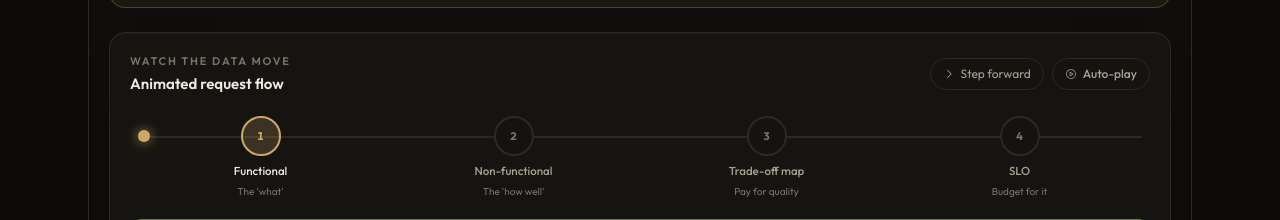
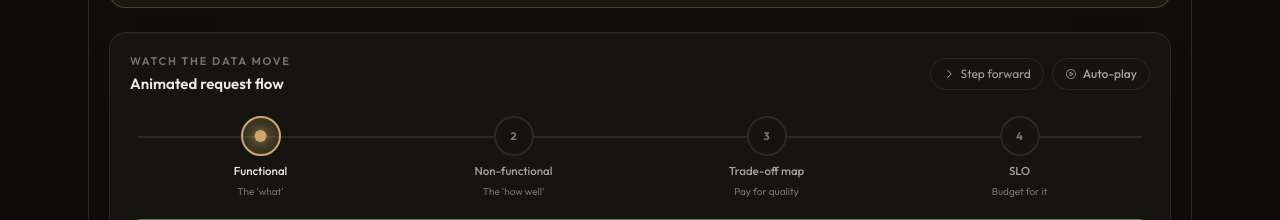
Before and after one commit to Varun9490/SysCraft, a Next.js app: page /learn in a window 1280 px wide. Shown: the part 1640-1860 px from the top of the page. Built offline with nearby package versions, Linux system fonts and the light colour scheme; what zundo would draw is missing.

Commit message:
fix: animated request flow packet now tracks active step center

```diff
--- a/src/components/path/LessonBlogViewer.tsx
+++ b/src/components/path/LessonBlogViewer.tsx
@@ -1,7 +1,7 @@
 'use client';
 
 import Link from "next/link";
-import { useEffect, useMemo, useState } from "react";
+import { useEffect, useMemo, useRef, useState } from "react";
 import { useRouter } from "next/navigation";
 import { AnimatePresence, motion } from "framer-motion";
 import {
@@ -74,6 +74,10 @@ export function LessonBlogViewer({
   const [stageIndex, setStageIndex] = useState(0);
   const [quizChoice, setQuizChoice] = useState<number | null>(null);
   const [quizRevealed, setQuizRevealed] = useState(false);
+  const [packetX, setPacketX] = useState(0);
+
+  const trackRef = useRef<HTMLDivElement>(null);
+  const stepRefs = useRef<(HTMLButtonElement | null)[]>([]);
 
   // Reset per-lesson interactive state whenever the blog changes.
   useEffect(() => {
@@ -127,7 +131,24 @@ export function LessonBlogViewer({
 
   const stepForward = () => setActiveStep((prev) => (prev + 1) % flowLen);
 
-  const packetLeft = flowLen > 1 ? (activeStep / (flowLen - 1)) * 100 : 0;
+  // Measure the active step's button centre so the packet dot travels to the
+  // exact node instead of a guessed percentage (which drifted off-track).
+  useEffect(() => {
+    const measure = () => {
+      const container = trackRef.current;
+      const btn = stepRefs.current[activeStep];
+      if (!container || !btn) return;
+      setPacketX(btn.offsetLeft + btn.offsetWidth / 2 - 6);
+    };
+    measure();
+    const ro = new ResizeObserver(measure);
+    if (trackRef.current) ro.observe(trackRef.current);
+    window.addEventListener("resize", measure);
+    return () => {
+      ro.disconnect();
+      window.removeEventListener("resize", measure);
+    };
+  }, [activeStep, flowLen]);
 
   return (
     <div className="flex flex-col gap-6">
@@ -254,12 +275,12 @@ export function LessonBlogViewer({
         </div>
 
         {/* Track + packet */}
-        <div className="relative mt-5 px-2">
+        <div ref={trackRef} className="relative mt-5 px-2">
           <div className="absolute left-2 right-2 top-5 h-0.5 bg-line" />
           <motion.div
-            className="absolute top-3.5 h-3 w-3 rounded-full bg-brass shadow-[0_0_12px_rgba(205,168,106,0.8)]"
-            animate={{ left: `calc(${packetLeft}% + 8px)` }}
-            transition={{ type: "spring", stiffness: 120, damping: 18 }}
+            className="absolute top-[14px] h-3 w-3 rounded-full bg-brass shadow-[0_0_12px_rgba(205,168,106,0.8)]"
+            animate={{ x: packetX }}
+            transition={{ type: "spring", stiffness: 140, damping: 20 }}
           />
           <div className="relative flex items-start justify-between gap-2">
             {flow.map((step, idx) => {
@@ -267,6 +288,9 @@ export function LessonBlogViewer({
               return (
                 <button
                   key={idx}
+                  ref={(el) => {
+                    stepRefs.current[idx] = el;
+                  }}
                   type="button"
                   onClick={() => setActiveStep(idx)}
                   className="flex w-full flex-col items-center gap-2 text-center"
```
